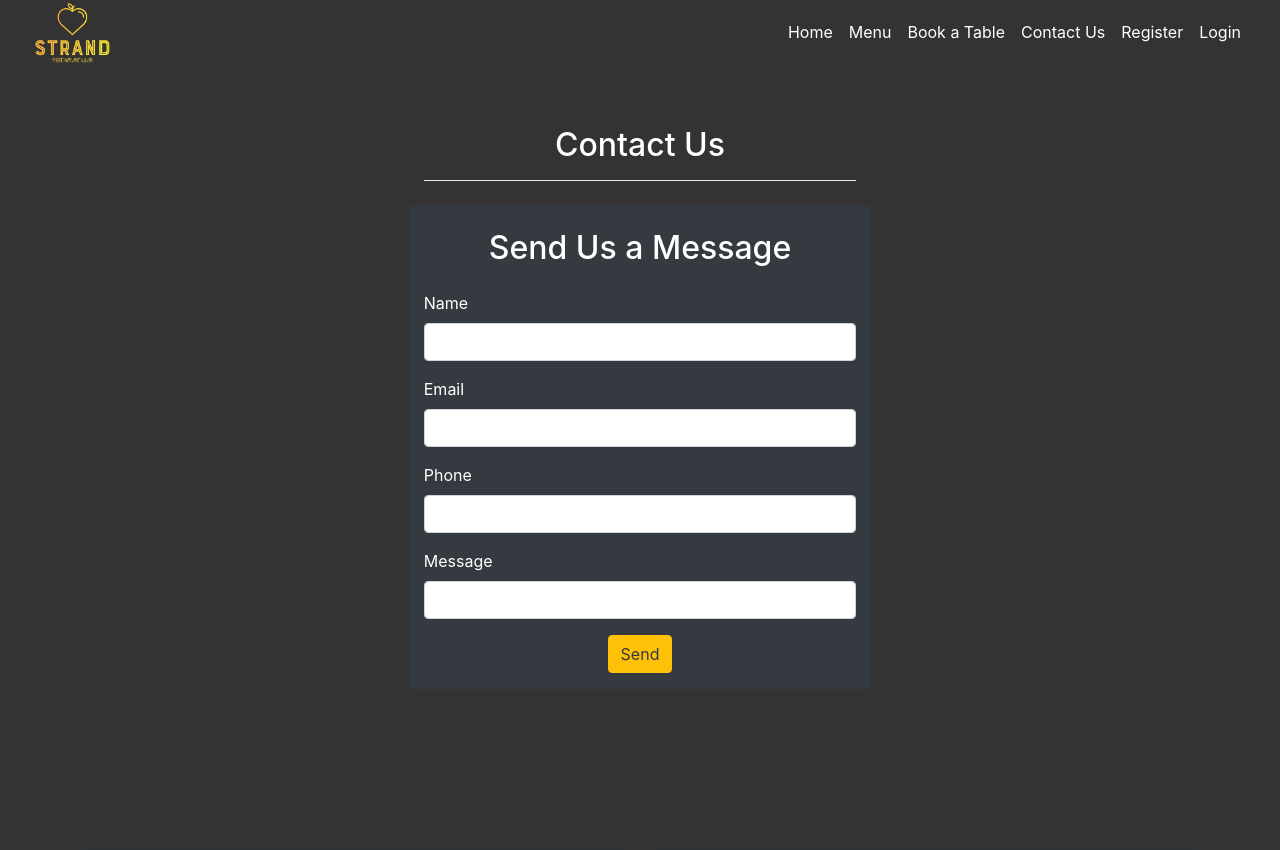
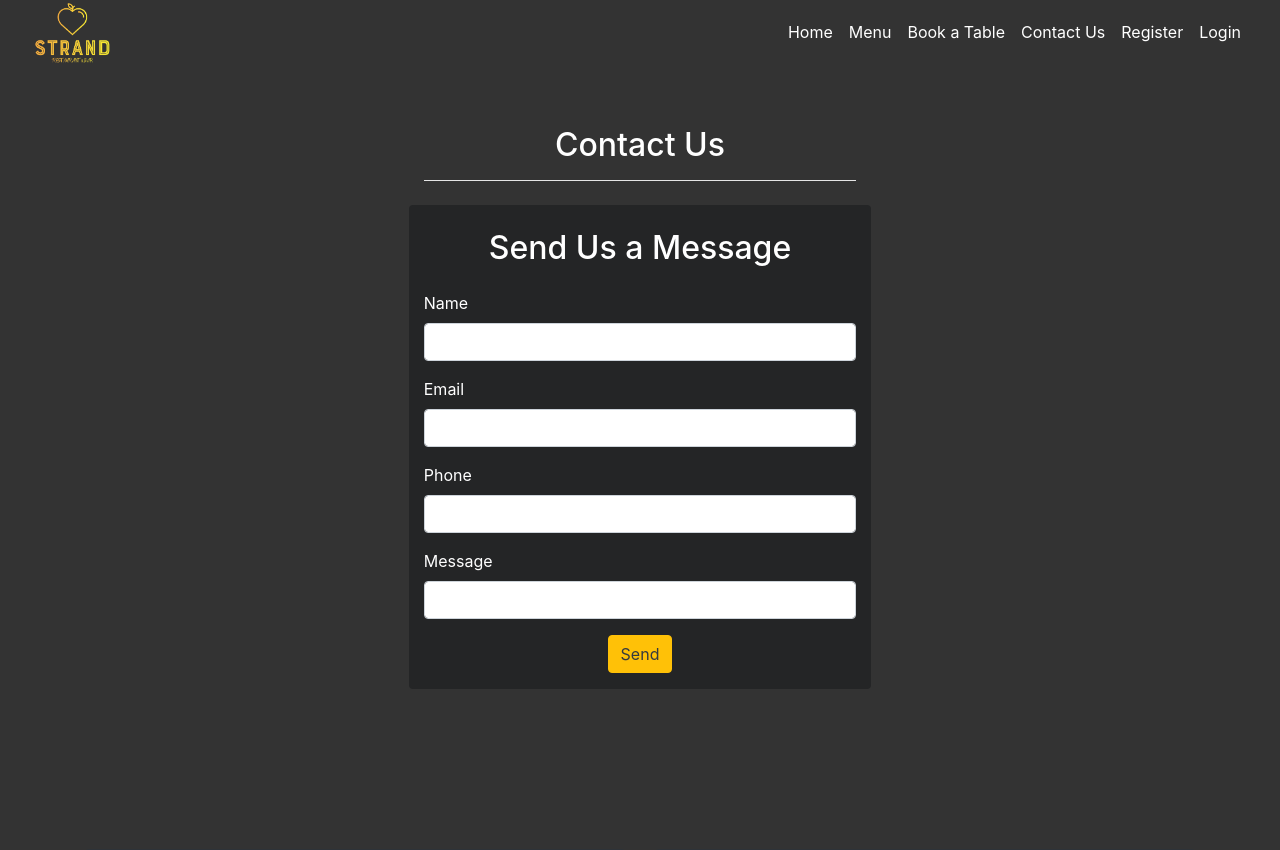
Before and after one commit to anthonyhaj/strand-PP4, a Django app: page /contact/ in a window 1280 px wide. Shown: the part 14-864 px from the top of the page. Run offline with Django 3.2, Linux system fonts and the light colour scheme; some libraries are stand-ins or nearby versions.

Commit message:
change all bg-dark classes to custom-bg-color

```diff
--- a/accounts/templates/accounts/login.html
+++ b/accounts/templates/accounts/login.html
@@ -13,7 +13,7 @@
 </div>
 <div class="container" style="margin-bottom: 160px;">
     <div class="row justify-content-center">
-        <div class="col-lg-5 bg-dark text-white rounded">
+        <div class="col-lg-5 custom-bg-color text-white rounded">
             <h2 class="text-center my-4">Log In</h2>
             <form method="post">
                 {% csrf_token %}
--- a/accounts/templates/accounts/register.html
+++ b/accounts/templates/accounts/register.html
@@ -12,7 +12,7 @@
 </div>
 <div class="container" style="margin-bottom: 150px;">
     <div class="row justify-content-center">
-        <div class="col-lg-5 bg-dark text-white rounded">
+        <div class="col-lg-5 custom-bg-color text-white rounded">
             <h2 class="text-center my-4">Register</h2>
             <form method="POST" class="mb-5">
                 {% csrf_token %}
--- a/accounts/templates/logout_confirm.html
+++ b/accounts/templates/logout_confirm.html
@@ -4,7 +4,7 @@
 <div class="container mt-5" style="margin-bottom: 350px;">
   <div class="row justify-content-center">
     <div class="col-md-6">
-      <div class="card text-white bg-dark">
+      <div class="card text-white custom-bg-color">
         <div class="card-header text-center">
           <h2>Logout Confirmation</h2>
         </div>
--- a/bookings/templates/bookings.html
+++ b/bookings/templates/bookings.html
@@ -19,7 +19,7 @@
 
 <div class="container" style="margin-bottom: 275px;">
     <div class="row justify-content-center">
-        <div class="col-lg-5 bg-dark text-white rounded">
+        <div class="col-lg-5 custom-bg-color text-white rounded">
             <h2 class="text-center my-4">Booking information</h2>
             <!-- This form will POST the data when the submit button is clicked -->
             <form method="POST" class="mb-5">
--- a/bookings/templates/bookings/booking_confirmation.html
+++ b/bookings/templates/bookings/booking_confirmation.html
@@ -4,7 +4,7 @@
 <div class="container mt-4" style="margin-bottom: 325px;">
     <div class="row justify-content-center">
         <div class="col-lg-5">
-            <div class="card text-white bg-dark mb-3">
+            <div class="card text-white custom-bg-color mb-3">
                 <div class="card-header text-center">
                     <h2>Booking Confirmation</h2>
                 </div>
--- a/bookings/templates/bookings/change_booking.html
+++ b/bookings/templates/bookings/change_booking.html
@@ -13,7 +13,7 @@
 </div>
 <div class="container" style="margin-bottom: 275px;">
     <div class="row justify-content-center">
-        <div class="col-lg-5 bg-dark text-white rounded">
+        <div class="col-lg-5 custom-bg-color text-white rounded">
             <h2 class="text-center my-4">Update Booking Information</h2>
             <form method="POST" class="mb-5">
                 {% csrf_token %}
--- a/bookings/templates/bookings/confirm_delete.html
+++ b/bookings/templates/bookings/confirm_delete.html
@@ -2,7 +2,7 @@
 
 {% block content %}
 <div class="d-flex justify-content-center vh-80 align-items-end" style="margin-bottom: 125px;">
-    <div class="card text-center text-white bg-dark" style="width: 20rem;">
+    <div class="card text-center text-white custom-bg-color" style="width: 20rem;">
         <div class="card-header">
             <h2>Are you sure you want to delete this booking?</h2>
         </div>
--- a/bookings/templates/bookings/mybookings.html
+++ b/bookings/templates/bookings/mybookings.html
@@ -5,7 +5,7 @@
     <h2 class="text-center">My Bookings</h2>
     <div class="d-flex flex-column align-items-center">
         {% for booking in bookings %}
-        <div class="card mt-4 bg-dark text-white" style="width: 24rem;">
+        <div class="card mt-4 custom-bg-color text-white" style="width: 24rem;">
             <div class="card-body">
                 <h5 class="card-title">Booking for: {{ booking.user.first_name }}</h5>
                 <p class="card-text">Date: {{ booking.requested_date }}</p>
--- a/bookings/templates/login_required.html
+++ b/bookings/templates/login_required.html
@@ -13,7 +13,7 @@
 </div>
 <div class="container" style="margin-bottom: 325px;">
     <div class="row justify-content-center">
-        <div class="col-lg-5 bg-dark text-white rounded">
+        <div class="col-lg-5 custom-bg-color text-white rounded">
             <h2 class="text-center my-4">Please login to book a table</h2>
             <div class="d-flex justify-content-center mb-3">
                 <a href="{% url 'accounts:login' %}" class="btn btn-warning text-dark">Go to Login Page</a>
--- a/contact/templates/contact/contact.html
+++ b/contact/templates/contact/contact.html
@@ -14,7 +14,7 @@
 </div>
 <div class="container" style="margin-bottom: 160px;">
     <div class="row justify-content-center">
-        <div class="col-lg-5 bg-dark text-white rounded">
+        <div class="col-lg-5 custom-bg-color text-white rounded">
             <h2 class="text-center my-4">Send Us a Message</h2>
             <form method="POST">
                 {% csrf_token %}
--- a/static/css/style.css
+++ b/static/css/style.css
@@ -17,6 +17,10 @@ body {
     background-color: #333;
 }
 
+.custom-bg-color {
+    background-color: #242526;
+}
+
 /* nav styles */
 
 .navbar-toggler-icon {
```
